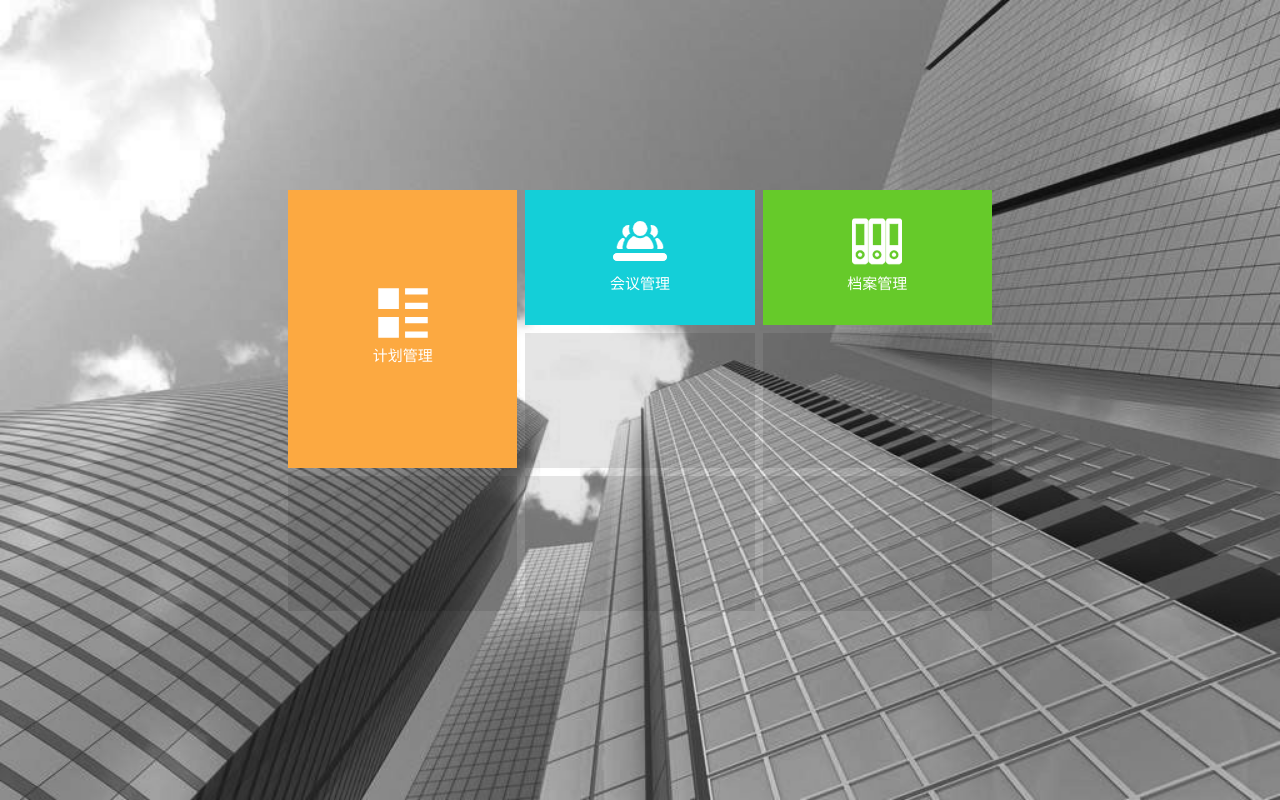
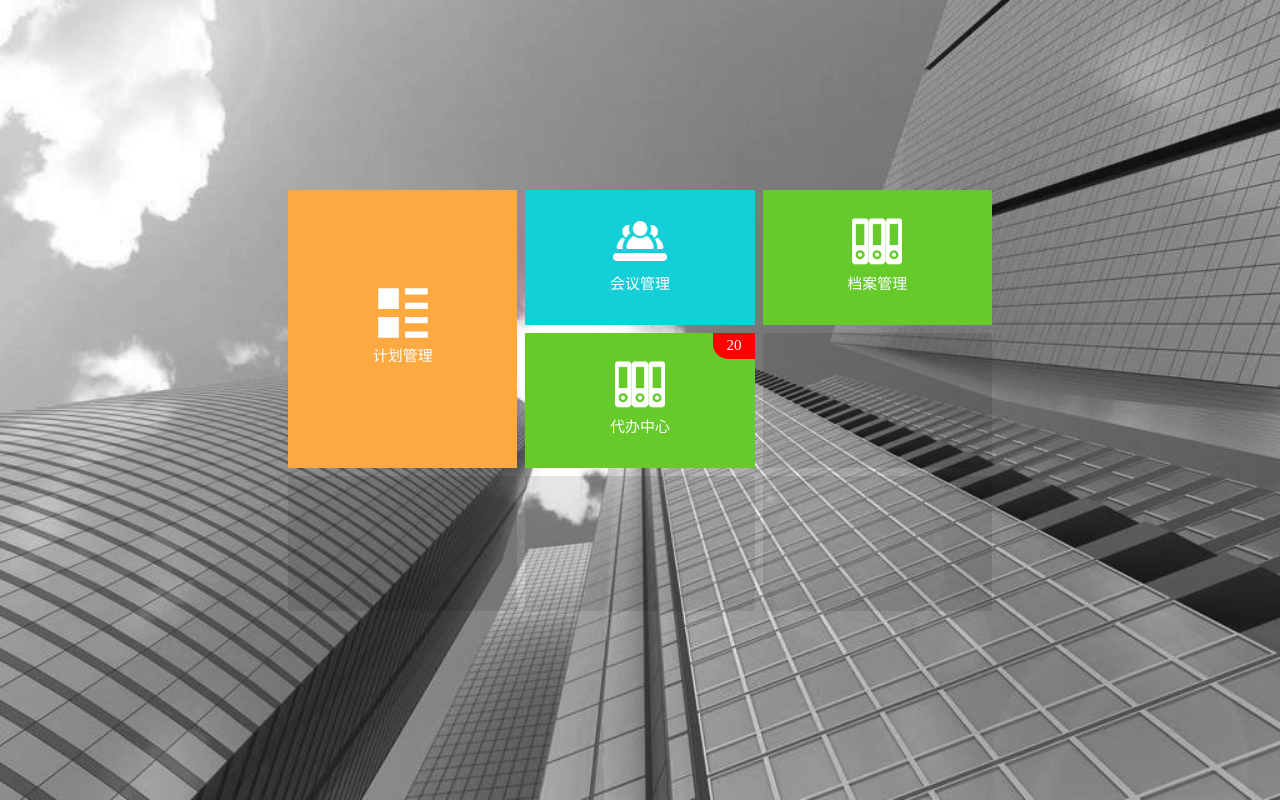
Before and after one commit to hypertextPreprocessor/bitcase, a plain HTML site: page webroot/index.html in a window 1280 px wide. Drawn offline with Linux system fonts and the light colour scheme.

Commit message:
增加数据明细显示

```diff
--- a/webroot/index.html
+++ b/webroot/index.html
@@ -22,6 +22,7 @@
 				width: 55%;
 			}
 			.container>div{
+				position:relative;
 				background:rgba(0,0,0,0.1);
 				display: flex;
 				flex-flow: column nowrap;
@@ -29,6 +30,18 @@
 				align-content: center;
 				justify-content: center;
 				cursor:pointer;
+			}
+			.container>div>span{
+				position: absolute;
+    				right: 0;
+    				top: 0;
+   				padding: 2%;
+			   	width: 14%;
+    				background: red;
+    				border-bottom-left-radius: 15px;
+    				text-align: center;
+    				color: #ffffff;
+    				font-size: 15px;
 			}
 			.container>div>p{width:100%;text-align:center;}
 			.container>div>p>img{vertical-align:middle;}
@@ -43,6 +56,10 @@
 			.box3{
 				background:rgb(102,202,42) !important;
 			}
+			.box4{
+				background:rgb(102,202,42) !important;
+			}
+
 		</style>
 	</head>
 	<body>
@@ -59,7 +76,11 @@
 				<p><img src="images/dagl.png"/></p>
 				<p><span>档案管理</span></p>
 			</div>
-			<div class="box4"></div>
+			<div class="box4">
+				<span>20</span>
+				<p><img src="images/dagl.png"/></p>
+				<p><span>代办中心</span></p>
+			</div>
 			<div class="box5"></div>
 			<div class="box6"></div>
 			<div class="box7"></div>
```
Also changed, not shown: 1 other file.
